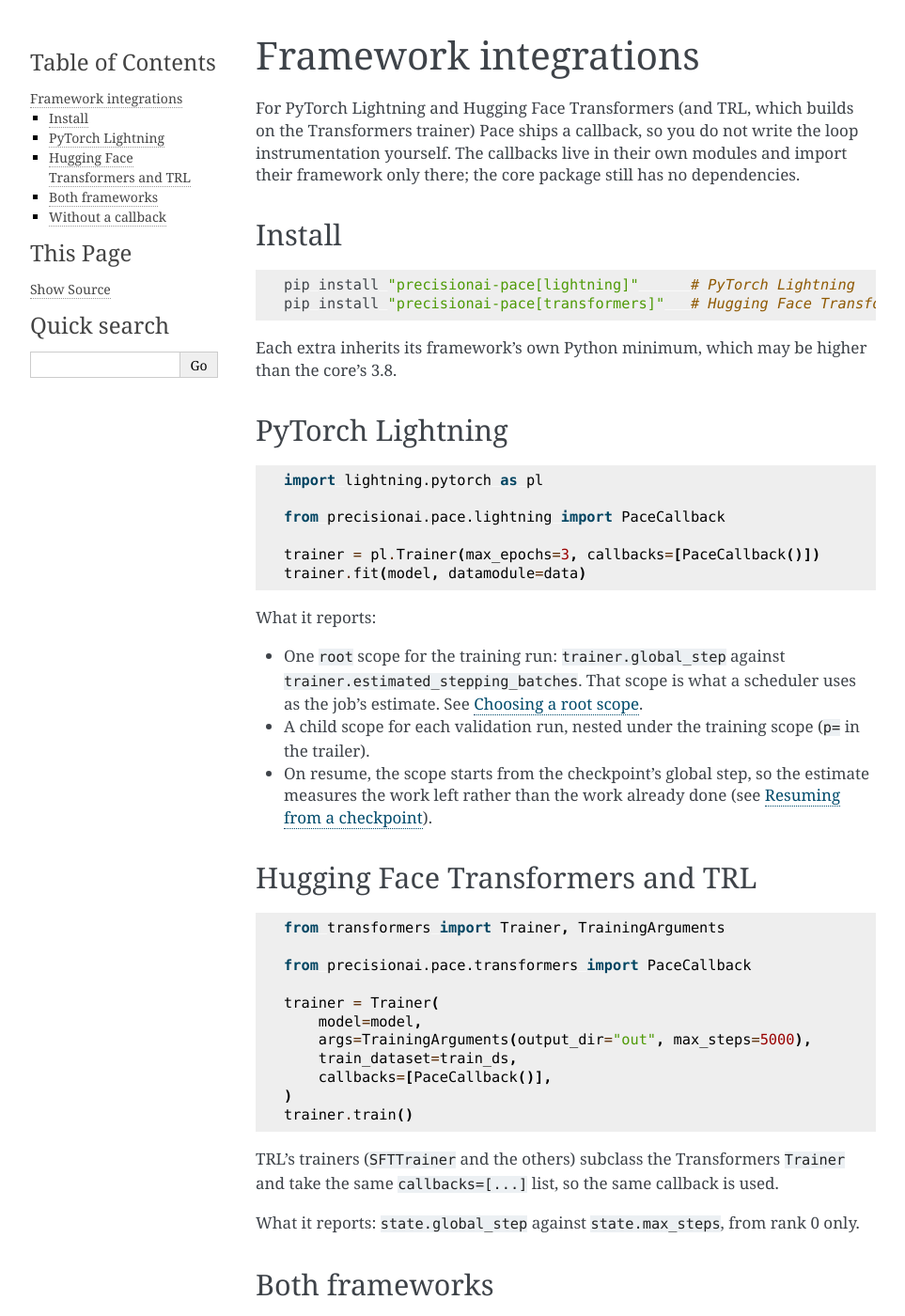
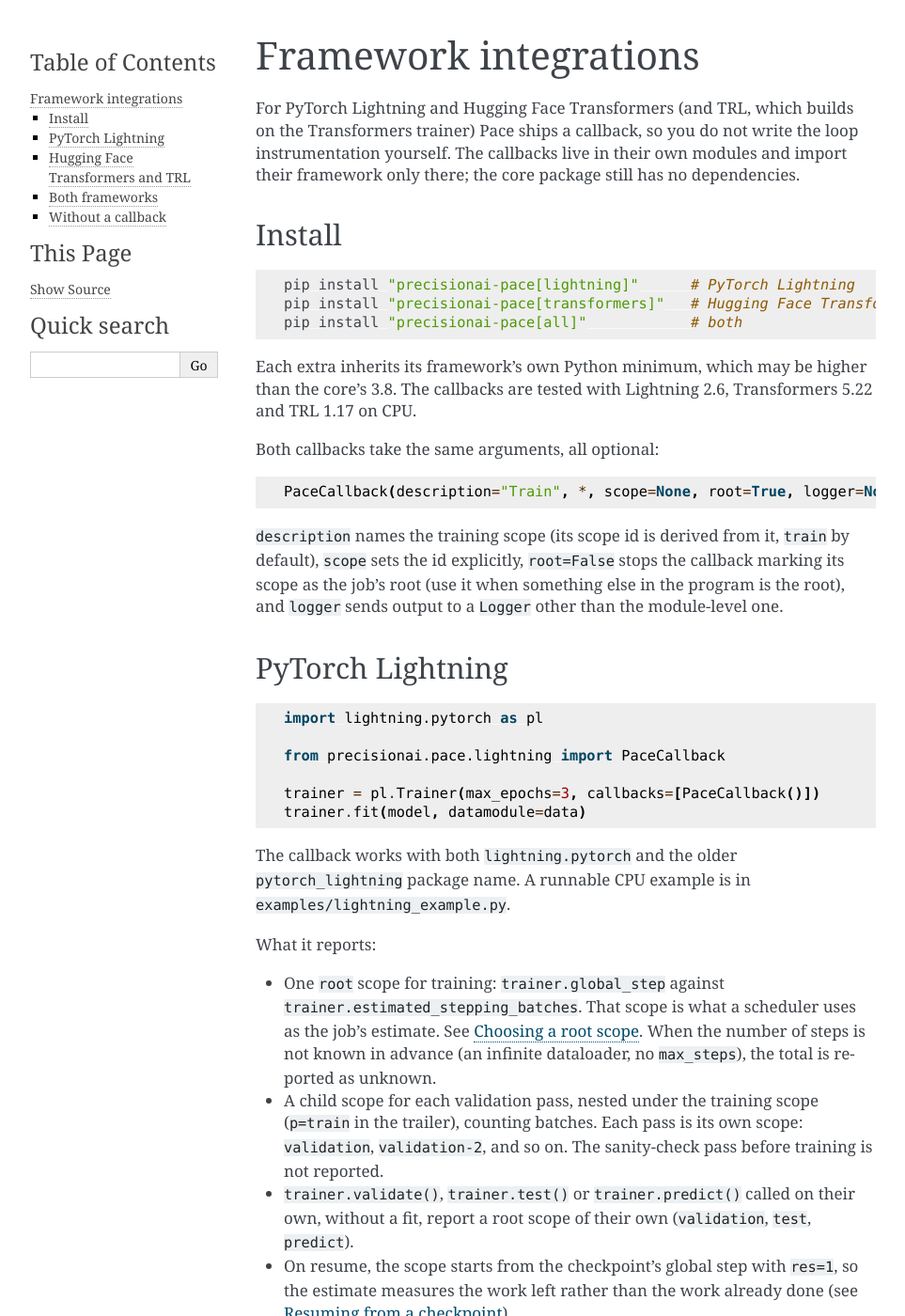
Before and after one commit to Precision-AI-Inc/pace, a Sphinx documentation site: the page built from docs/frameworks.md, in a window 1280 px wide and 1400 px high. Shown: the whole window at 94% size, without its empty margins (148-1111 px from the left). Built offline with Sphinx 7.4.7, drawn with Linux system fonts in a browser that asks for light colours; some of the changed text lies outside the part shown.

Commit message:
Reconcile docs with the adapters; reject a number as the unit
frameworks.md now describes what the adapters do, checked against their
tests: extras (transformers includes accelerate), constructor arguments, scope
ids, root and child scopes, resume, early stopping, and that Transformers has
no exception hook (call the callback's fail() yourself). The phase pitfall in
progress.md and reading-output.md is gone now that a phase uses the estimate
of the loop inside it. design.md says res=1 is informational and that the
shared fixtures cover single-line parsing only.

track(it, "Train", 3000), the tqdm argument order, passed 3000 as the unit and
then dropped every record of the scope without a word. A unit that is not a
string is now a TypeError at the call. The docs site keeps the README's
absolute links pointing at its own pages.

````diff
--- a/docs/frameworks.md
+++ b/docs/frameworks.md
@@ -5,19 +5,28 @@ Transformers trainer) Pace ships a callback, so you do not write the loop
 instrumentation yourself. The callbacks live in their own modules and import their
 framework only there; the core package still has no dependencies.
 
-<!-- verify against adapters: the adapters were not merged when this page was written. Everything below is taken from the "Framework adapters" section of design.md and has not been run. -->
-
 ## Install
 
 ```bash
 pip install "precisionai-pace[lightning]"      # PyTorch Lightning
-pip install "precisionai-pace[transformers]"   # Hugging Face Transformers and TRL
+pip install "precisionai-pace[transformers]"   # Hugging Face Transformers and TRL (adds accelerate)
+pip install "precisionai-pace[all]"            # both
 ```
 
-<!-- verify against adapters: extra names are the ones in design.md ("Extras (planned)"); pyproject.toml has no [lightning] or [transformers] extra yet, and design.md also lists [all]. -->
+Each extra inherits its framework's own Python minimum, which may be higher than
+the core's 3.8. The callbacks are tested with Lightning 2.6, Transformers 5.22 and
+TRL 1.17 on CPU.
 
-Each extra inherits its framework's own Python minimum, which may be higher than
-the core's 3.8.
+Both callbacks take the same arguments, all optional:
+
+```python
+PaceCallback(description="Train", *, scope=None, root=True, logger=None)
+```
+
+`description` names the training scope (its scope id is derived from it, `train` by
+default), `scope` sets the id explicitly, `root=False` stops the callback marking its
+scope as the job's root (use it when something else in the program is the root), and
+`logger` sends output to a `Logger` other than the module-level one.
 
 ## PyTorch Lightning
 
@@ -30,20 +39,26 @@ trainer = pl.Trainer(max_epochs=3, callbacks=[PaceCallback()])
 trainer.fit(model, datamodule=data)
 ```
 
-<!-- verify against adapters: import path and constructor with no arguments, per design.md. The Lightning package name in the example (`lightning.pytorch` vs `pytorch_lightning`) depends on what the adapter supports. -->
+The callback works with both `lightning.pytorch` and the older `pytorch_lightning`
+package name. A runnable CPU example is in `examples/lightning_example.py`.
 
 What it reports:
 
-- One `root` scope for the training run: `trainer.global_step` against
+- One `root` scope for training: `trainer.global_step` against
   `trainer.estimated_stepping_batches`. That scope is what a scheduler uses as the job's
-  estimate. See [Choosing a root scope](progress.md#choosing-a-root-scope).
-- A child scope for each validation run, nested under the training scope
-  (`p=` in the trailer).
-- On resume, the scope starts from the checkpoint's global step, so the estimate
-  measures the work left rather than the work already done
+  estimate. See [Choosing a root scope](progress.md#choosing-a-root-scope). When the
+  number of steps is not known in advance (an infinite dataloader, no `max_steps`), the
+  total is reported as unknown.
+- A child scope for each validation pass, nested under the training scope (`p=train`
+  in the trailer), counting batches. Each pass is its own scope: `validation`,
+  `validation-2`, and so on. The sanity-check pass before training is not reported.
+- `trainer.validate()`, `trainer.test()` or `trainer.predict()` called on their own,
+  without a fit, report a root scope of their own (`validation`, `test`, `predict`).
+- On resume, the scope starts from the checkpoint's global step with `res=1`, so the
+  estimate measures the work left rather than the work already done
   (see [Resuming from a checkpoint](progress.md#resuming-from-a-checkpoint)).
-
-<!-- verify against adapters: that the training scope is written with root=1, the validation scope nests under it, and the scope ids. -->
+- An exception during the run writes `fail`. Early stopping or `max_time` ends the
+  scope normally with `end`, even though fewer steps ran than the total.
 
 ## Hugging Face Transformers and TRL
 
@@ -62,29 +77,48 @@ trainer.train()
 ```
 
 TRL's trainers (`SFTTrainer` and the others) subclass the Transformers `Trainer` and
-take the same `callbacks=[...]` list, so the same callback is used.
+take the same `callbacks=[...]` list, so the same callback is used; it is tested with
+`SFTTrainer`. A runnable CPU example is in `examples/transformers_example.py`.
 
-<!-- verify against adapters: that TRL needs nothing beyond callbacks=[PaceCallback()], and that the Trainer example runs (a real model and dataset are needed). -->
+What it reports:
 
-What it reports: `state.global_step` against `state.max_steps`, from rank 0 only.
+- One `root` scope for training: `state.global_step` against `state.max_steps`, from
+  rank 0 only. With no step budget (`max_steps=-1` and no length), the total is unknown.
+- A child scope for each evaluation or prediction pass (`evaluation`, `evaluation-2`,
+  ...), counting batches, nested under the training scope.
+- On `resume_from_checkpoint`, the scope starts from the restored global step with `res=1`.
+- **A crash writes no `fail`.** Transformers gives callbacks no hook when training
+  raises, so the scope stays open until the process exits. A scheduler should treat
+  process exit as the real end. To record the failure yourself, call the callback's
+  `fail()` in your own error handling:
 
-<!-- verify against adapters: whether this scope is marked root; whether evaluation is a child scope; the behaviour when max_steps is -1 (no total), and on resume_from_checkpoint. -->
+```python
+callback = PaceCallback()
+trainer = Trainer(model=model, args=args, train_dataset=train_ds, callbacks=[callback])
+try:
+    trainer.train()
+except Exception:
+    callback.fail()
+    raise
+```
 
 ## Both frameworks
 
-- **Distributed runs.** Only rank 0 writes progress, one record per scope rather than
-  one per GPU; see [Distributed runs](logging.md#distributed-runs-and-ranks).
+- **Distributed runs.** Only global rank 0 writes progress (`trainer.is_global_zero`,
+  `state.is_world_process_zero`), one record per scope rather than one per GPU, whatever
+  `PACE_ALL_RANKS` says; see [Distributed runs](logging.md#distributed-runs-and-ranks).
 - **Log lines.** The callbacks report progress. They do not change how the framework
   logs. To bring the framework's own log lines into the same format, call
-  `capture_logging()` and, for Transformers, switch off its own handler; see
+  `capture_logging()`. Transformers' logger does not pass its records on to the root
+  logger by default, so also call
+  `transformers.utils.logging.disable_default_handler()` and
+  `transformers.utils.logging.enable_propagation()`; see
   [Standard logging](logging.md#standard-logging-pytorch-and-transformers).
 - **The terminal bar.** The framework's own progress bar (Lightning's `RichProgressBar` or
   `TQDMProgressBar`, the Transformers `tqdm` bar) is separate. In a container two
   progress displays are noise; turn the framework's off
   (`enable_progress_bar=False` for the Lightning `Trainer`, `disable_tqdm=True` in
   `TrainingArguments`) and let Pace write the lines a scheduler reads.
-
-<!-- verify against adapters: the two option names above are the frameworks' own and should be re-checked against the versions the adapters support. -->
 
 ## Without a callback
 
````
Also changed, not shown: docs/design.md (+9 -4 lines), docs/migrating.md (+3 -2 lines), docs/progress.md (+6 -7 lines), docs/reading-output.md (+3 -2 lines), 2 other files.
